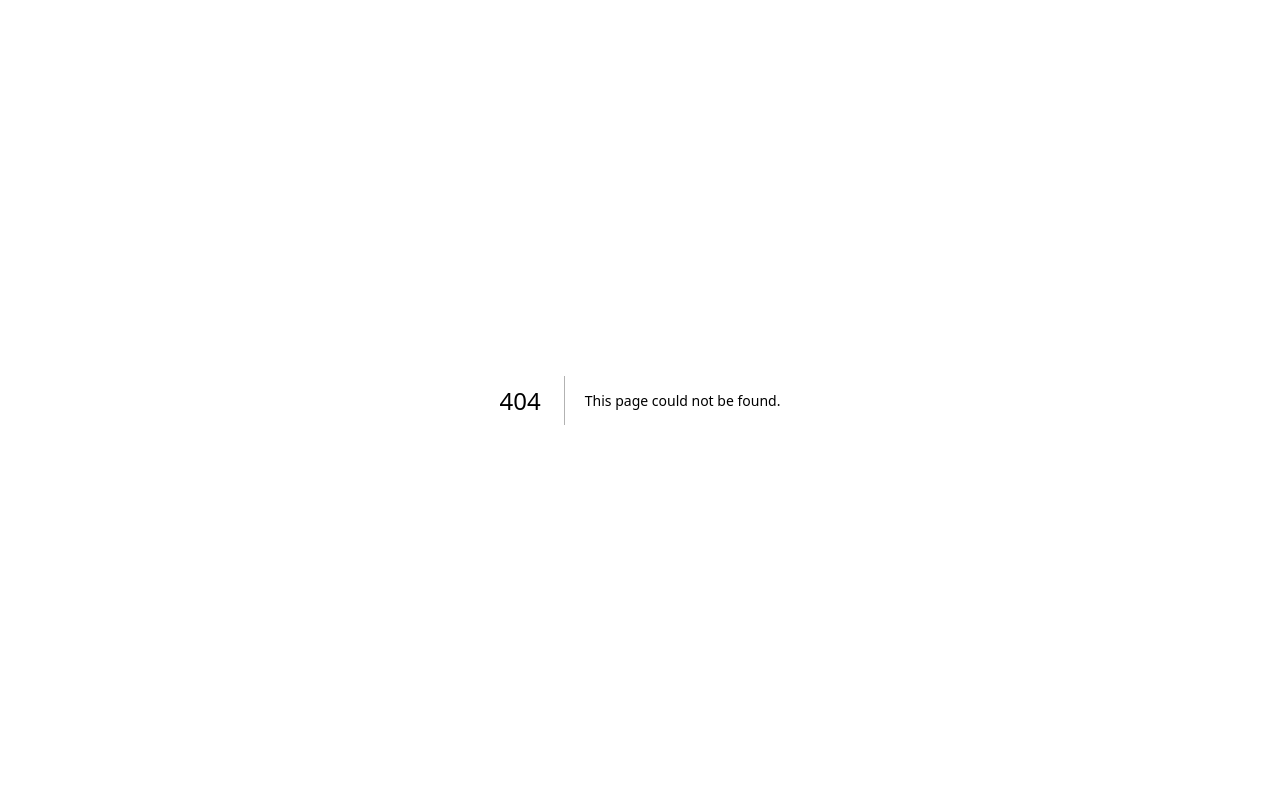
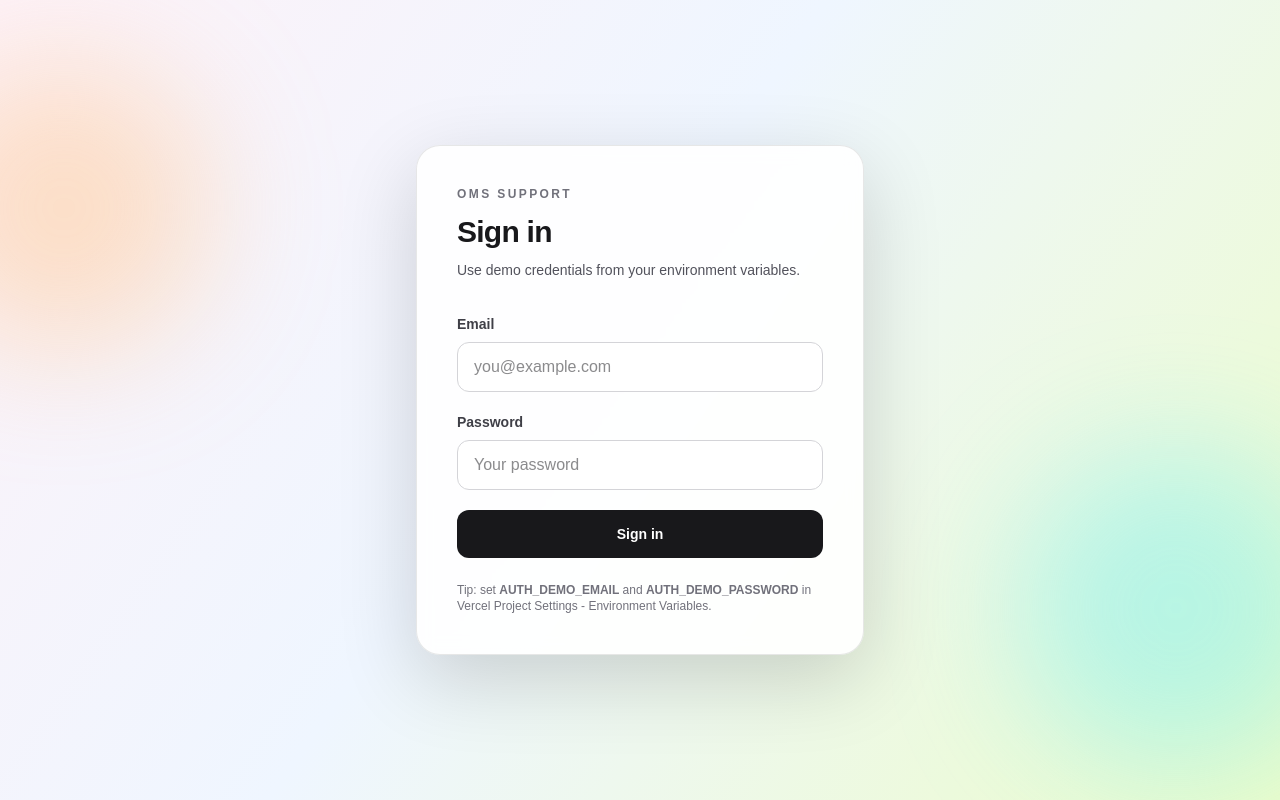
Before and after one commit to Swadharma-Utama-Prima/oms-sup, a Next.js app: page /login in a window 1280 px wide. Before the commit this address had no page. Built offline with nearby package versions, Linux system fonts and the light colour scheme.

Commit message:
test login page

```diff
--- /dev/null
+++ b/app/api/auth/login/route.ts
@@ -0,0 +1,41 @@
+import { NextResponse } from "next/server";
+
+type LoginBody = {
+  email?: string;
+  password?: string;
+};
+
+export async function POST(request: Request) {
+  const body = (await request.json()) as LoginBody;
+  const email = body.email?.trim().toLowerCase();
+  const password = body.password;
+
+  const expectedEmail =
+    process.env.AUTH_DEMO_EMAIL?.trim().toLowerCase() || "admin@example.com";
+  const expectedPassword = process.env.AUTH_DEMO_PASSWORD || "changeme";
+
+  if (!email || !password) {
+    return NextResponse.json(
+      {
+        ok: false,
+        message: "Email and password are required.",
+      },
+      { status: 400 }
+    );
+  }
+
+  if (email === expectedEmail && password === expectedPassword) {
+    return NextResponse.json({
+      ok: true,
+      message: "Login success (demo mode).",
+    });
+  }
+
+  return NextResponse.json(
+    {
+      ok: false,
+      message: "Invalid credentials.",
+    },
+    { status: 401 }
+  );
+}
--- /dev/null
+++ b/app/login/login-form.tsx
@@ -0,0 +1,91 @@
+"use client";
+
+import { FormEvent, useState } from "react";
+
+type LoginResponse = {
+  ok: boolean;
+  message: string;
+};
+
+export function LoginForm() {
+  const [email, setEmail] = useState("");
+  const [password, setPassword] = useState("");
+  const [loading, setLoading] = useState(false);
+  const [feedback, setFeedback] = useState<LoginResponse | null>(null);
+
+  async function handleSubmit(event: FormEvent<HTMLFormElement>) {
+    event.preventDefault();
+    setLoading(true);
+    setFeedback(null);
+
+    try {
+      const response = await fetch("/api/auth/login", {
+        method: "POST",
+        headers: { "Content-Type": "application/json" },
+        body: JSON.stringify({ email, password }),
+      });
+
+      const payload = (await response.json()) as LoginResponse;
+      setFeedback(payload);
+    } catch {
+      setFeedback({
+        ok: false,
+        message: "Network error. Please try again.",
+      });
+    } finally {
+      setLoading(false);
+    }
+  }
+
+  return (
+    <form className="mt-8 space-y-5" onSubmit={handleSubmit}>
+      <label className="block">
+        <span className="mb-2 block text-sm font-semibold text-zinc-700">Email</span>
+        <input
+          type="email"
+          required
+          value={email}
+          onChange={(event) => setEmail(event.target.value)}
+          className="w-full rounded-xl border border-zinc-300 bg-white px-4 py-3 text-zinc-900 outline-none transition focus:border-zinc-900"
+          placeholder="you@example.com"
+          autoComplete="email"
+        />
+      </label>
+
+      <label className="block">
+        <span className="mb-2 block text-sm font-semibold text-zinc-700">
+          Password
+        </span>
+        <input
+          type="password"
+          required
+          value={password}
+          onChange={(event) => setPassword(event.target.value)}
+          className="w-full rounded-xl border border-zinc-300 bg-white px-4 py-3 text-zinc-900 outline-none transition focus:border-zinc-900"
+          placeholder="Your password"
+          autoComplete="current-password"
+        />
+      </label>
+
+      <button
+        type="submit"
+        disabled={loading}
+        className="inline-flex h-12 w-full items-center justify-center rounded-xl bg-zinc-900 text-sm font-semibold text-white transition enabled:hover:-translate-y-0.5 enabled:hover:bg-zinc-700 disabled:cursor-not-allowed disabled:bg-zinc-500"
+      >
+        {loading ? "Checking..." : "Sign in"}
+      </button>
+
+      {feedback ? (
+        <p
+          className={`rounded-xl px-4 py-3 text-sm font-medium ${
+            feedback.ok
+              ? "border border-emerald-200 bg-emerald-50 text-emerald-700"
+              : "border border-red-200 bg-red-50 text-red-700"
+          }`}
+        >
+          {feedback.message}
+        </p>
+      ) : null}
+    </form>
+  );
+}
--- /dev/null
+++ b/app/login/page.tsx
@@ -0,0 +1,32 @@
+import { LoginForm } from "./login-form";
+
+export default function LoginPage() {
+  const appName = process.env.NEXT_PUBLIC_APP_NAME || "OMS Support";
+
+  return (
+    <div className="relative flex min-h-screen items-center justify-center overflow-hidden bg-[linear-gradient(125deg,#fdf2f8_0%,#eff6ff_45%,#ecfccb_100%)] p-6">
+      <div className="absolute -left-20 top-16 h-72 w-72 rounded-full bg-orange-300/35 blur-3xl" />
+      <div className="absolute -right-14 bottom-8 h-80 w-80 rounded-full bg-cyan-300/35 blur-3xl" />
+
+      <main className="relative w-full max-w-md rounded-3xl border border-zinc-900/10 bg-white/90 p-8 shadow-[0_24px_80px_rgba(0,0,0,0.16)] backdrop-blur-sm sm:p-10">
+        <p className="text-xs font-semibold uppercase tracking-[0.2em] text-zinc-500">
+          {appName}
+        </p>
+        <h1 className="mt-3 text-3xl font-black tracking-tight text-zinc-900">
+          Sign in
+        </h1>
+        <p className="mt-2 text-sm leading-6 text-zinc-600">
+          Use demo credentials from your environment variables.
+        </p>
+
+        <LoginForm />
+
+        <p className="mt-6 text-xs text-zinc-500">
+          Tip: set <span className="font-semibold">AUTH_DEMO_EMAIL</span> and{" "}
+          <span className="font-semibold">AUTH_DEMO_PASSWORD</span> in Vercel Project
+          Settings - Environment Variables.
+        </p>
+      </main>
+    </div>
+  );
+}
--- a/app/page.tsx
+++ b/app/page.tsx
@@ -1,62 +1,34 @@
-import Image from "next/image";
+import Link from "next/link";
 
 export default function Home() {
   return (
-    <div className="flex flex-col flex-1 items-center justify-center bg-zinc-50 font-sans dark:bg-black">
-      <main className="flex flex-1 w-full max-w-3xl flex-col items-center justify-between py-32 px-16 bg-white dark:bg-black sm:items-start">
-        <Image
-          className="dark:invert"
-          src="/next.svg"
-          alt="Next.js logo"
-          width={100}
-          height={20}
-          priority
-        />
-        <div className="flex flex-col items-center gap-6 text-center sm:items-start sm:text-left">
-          <h1 className="max-w-xs text-3xl font-semibold leading-10 tracking-tight text-black dark:text-zinc-50">
-            Test branch
-          </h1>
-          <p className="max-w-md text-lg leading-8 text-zinc-600 dark:text-zinc-400">
-            Looking for a starting point or more instructions? Head over to{" "} Test2
-            <a
-              href="https://vercel.com/templates?framework=next.js&utm_source=create-next-app&utm_medium=appdir-template-tw&utm_campaign=create-next-app"
-              className="font-medium text-zinc-950 dark:text-zinc-50"
-            >
-              Templates
-            </a>{" "}
-            or the{" "}
-            <a
-              href="https://nextjs.org/learn?utm_source=create-next-app&utm_medium=appdir-template-tw&utm_campaign=create-next-app"
-              className="font-medium text-zinc-950 dark:text-zinc-50"
-            >
-              Learning
-            </a>{" "}
-            center.
-          </p>
-        </div>
-        <div className="flex flex-col gap-4 text-base font-medium sm:flex-row">
+    <div className="relative flex flex-1 items-center justify-center overflow-hidden bg-[radial-gradient(circle_at_20%_20%,#fde68a,transparent_45%),radial-gradient(circle_at_80%_0%,#bae6fd,transparent_38%),linear-gradient(140deg,#fff7ed_0%,#f8fafc_55%,#ecfeff_100%)] p-6">
+      <main className="w-full max-w-3xl rounded-3xl border border-black/10 bg-white/90 p-8 shadow-[0_24px_100px_rgba(0,0,0,0.14)] backdrop-blur-sm sm:p-12">
+        <p className="mb-3 text-xs font-semibold uppercase tracking-[0.22em] text-orange-700/80">
+          OMS Support Portal
+        </p>
+        <h1 className="max-w-xl text-4xl font-black tracking-tight text-zinc-900 sm:text-5xl">
+          Login screen sudah siap untuk dites dan deploy ke Vercel.
+        </h1>
+        <p className="mt-5 max-w-2xl text-base leading-7 text-zinc-700 sm:text-lg">
+          Halaman ini menggunakan environment variables untuk demo auth flow.
+          Konfigurasi dapat diatur lewat .env.local untuk lokal dan dashboard Vercel
+          untuk production.
+        </p>
+        <div className="mt-10 flex flex-col gap-4 sm:flex-row">
+          <Link
+            href="/login"
+            className="inline-flex h-12 items-center justify-center rounded-full bg-zinc-900 px-7 text-sm font-semibold text-white transition hover:-translate-y-0.5 hover:bg-zinc-700"
+          >
+            Buka Login
+          </Link>
           <a
-            className="flex h-12 w-full items-center justify-center gap-2 rounded-full bg-foreground px-5 text-background transition-colors hover:bg-[#383838] dark:hover:bg-[#ccc] md:w-[158px]"
-            href="https://vercel.com/new?utm_source=create-next-app&utm_medium=appdir-template-tw&utm_campaign=create-next-app"
+            className="inline-flex h-12 items-center justify-center rounded-full border border-zinc-900/20 bg-white px-7 text-sm font-semibold text-zinc-800 transition hover:-translate-y-0.5 hover:border-zinc-900/40"
+            href="https://vercel.com/docs/environment-variables"
             target="_blank"
             rel="noopener noreferrer"
           >
-            <Image
-              className="dark:invert"
-              src="/vercel.svg"
-              alt="Vercel logomark"
-              width={16}
-              height={16}
-            />
-            Deploy Now
-          </a>
-          <a
-            className="flex h-12 w-full items-center justify-center rounded-full border border-solid border-black/[.08] px-5 transition-colors hover:border-transparent hover:bg-black/[.04] dark:border-white/[.145] dark:hover:bg-[#1a1a1a] md:w-[158px]"
-            href="https://nextjs.org/docs?utm_source=create-next-app&utm_medium=appdir-template-tw&utm_campaign=create-next-app"
-            target="_blank"
-            rel="noopener noreferrer"
-          >
-            Documentation
+            Panduan Env Vercel
           </a>
         </div>
       </main>
```
Also changed, not shown: 1 other file (tests, documents, lock files or other folders).
